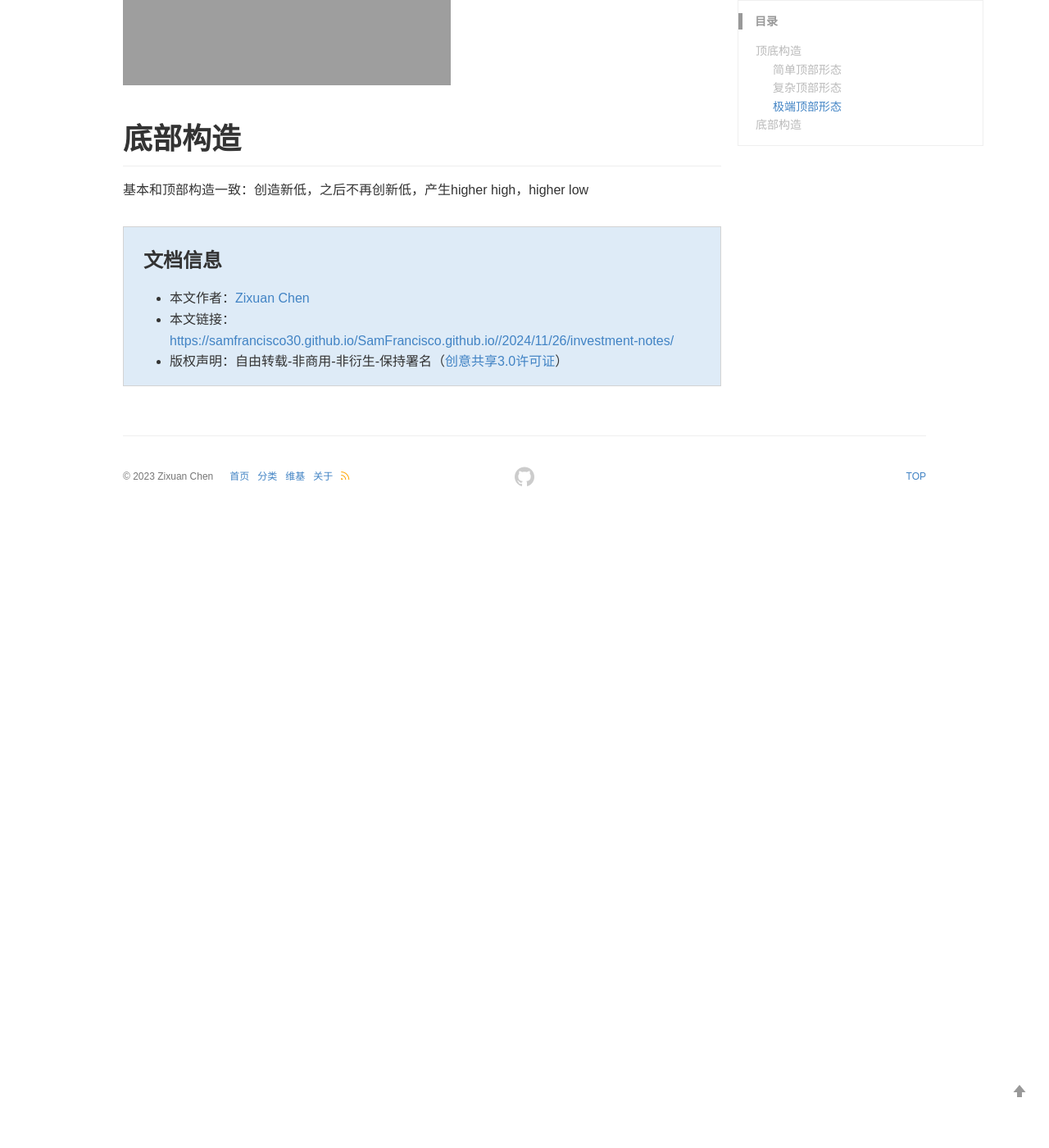
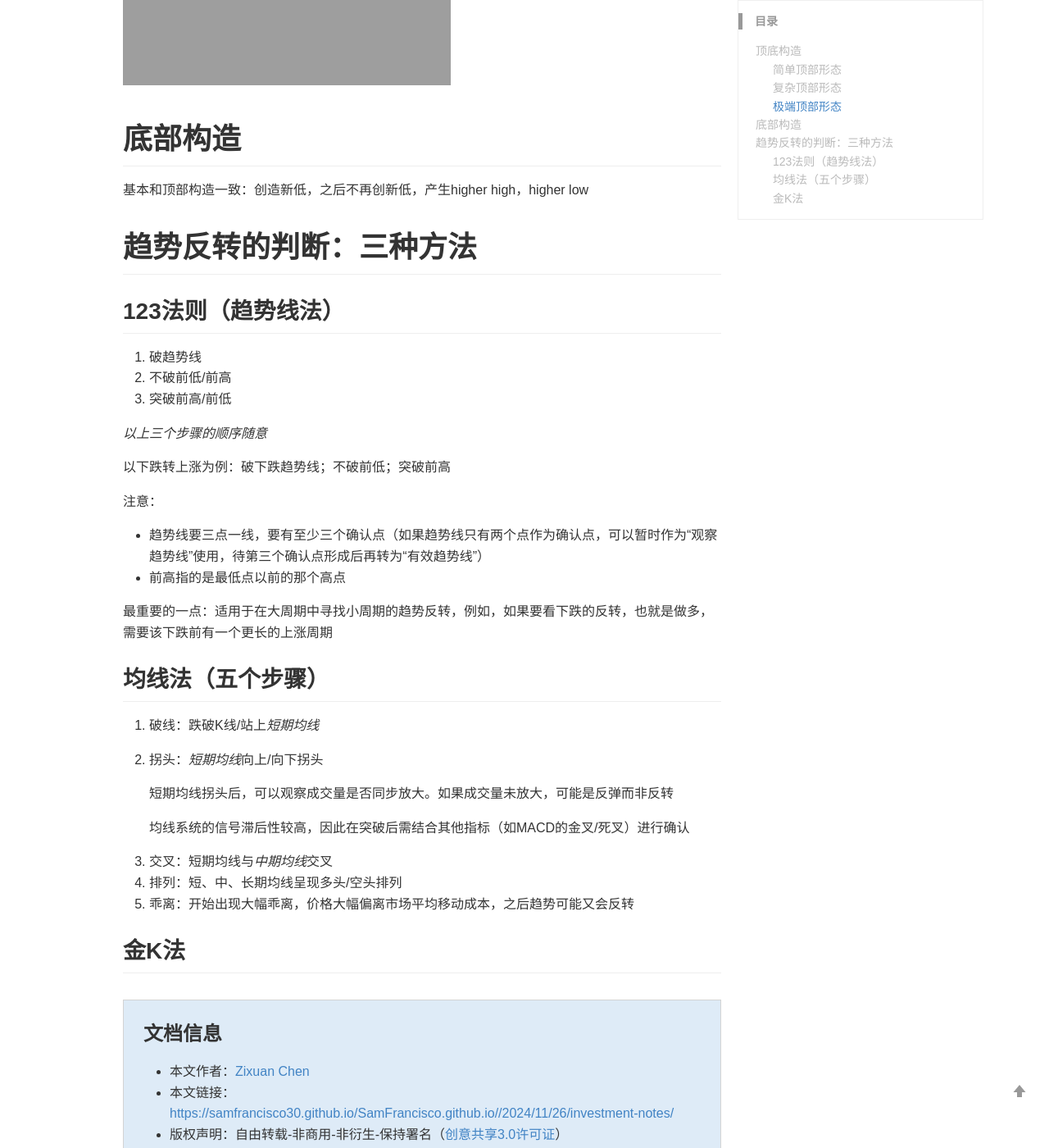
Before and after one commit to SamFrancisco30/SamFrancisco.github.io, a Jekyll site: the page built from _posts/2024-11-26-investment-notes.md, in a window 1280 px wide and 1400 px high, scrolled down 1849 px. Shown: the whole window at 82% size. Built offline with Jekyll 4.4.1, drawn with Linux system fonts in a browser that asks for light colours; comment, search, counter and statistics services are not loaded; a style sheet for code colours, icons or effects is not loaded; before the commit the page ends 2479 px from its top, so only the background shows below that; some of the changed text lies outside the part shown.

Commit message:
update a post

```diff
--- a/_posts/2024-11-26-investment-notes.md
+++ b/_posts/2024-11-26-investment-notes.md
@@ -28,3 +28,32 @@ excerpt: Investment Notebook
 
 # 底部构造
 基本和顶部构造一致：创造新低，之后不再创新低，产生higher high，higher low
+
+# 趋势反转的判断：三种方法
+## 123法则（趋势线法）
+1. 破趋势线
+2. 不破前低/前高
+3. 突破前高/前低
+
+*以上三个步骤的顺序随意*
+
+以下跌转上涨为例：破下跌趋势线；不破前低；突破前高
+
+注意：
+* 趋势线要三点一线，要有至少三个确认点（如果趋势线只有两个点作为确认点，可以暂时作为“观察趋势线”使用，待第三个确认点形成后再转为“有效趋势线”）
+* 前高指的是最低点以前的那个高点
+
+最重要的一点：适用于在大周期中寻找小周期的趋势反转，例如，如果要看下跌的反转，也就是做多，需要该下跌前有一个更长的上涨周期
+
+## 均线法（五个步骤）
+1. 破线：跌破K线/站上*短期均线*
+2. 拐头：*短期均线*向上/向下拐头
+
+    短期均线拐头后，可以观察成交量是否同步放大。如果成交量未放大，可能是反弹而非反转
+
+    均线系统的信号滞后性较高，因此在突破后需结合其他指标（如MACD的金叉/死叉）进行确认
+3. 交叉：短期均线与*中期均线*交叉
+4. 排列：短、中、长期均线呈现多头/空头排列
+5. 乖离：开始出现大幅乖离，价格大幅偏离市场平均移动成本，之后趋势可能又会反转
+
+## 金K法
```
